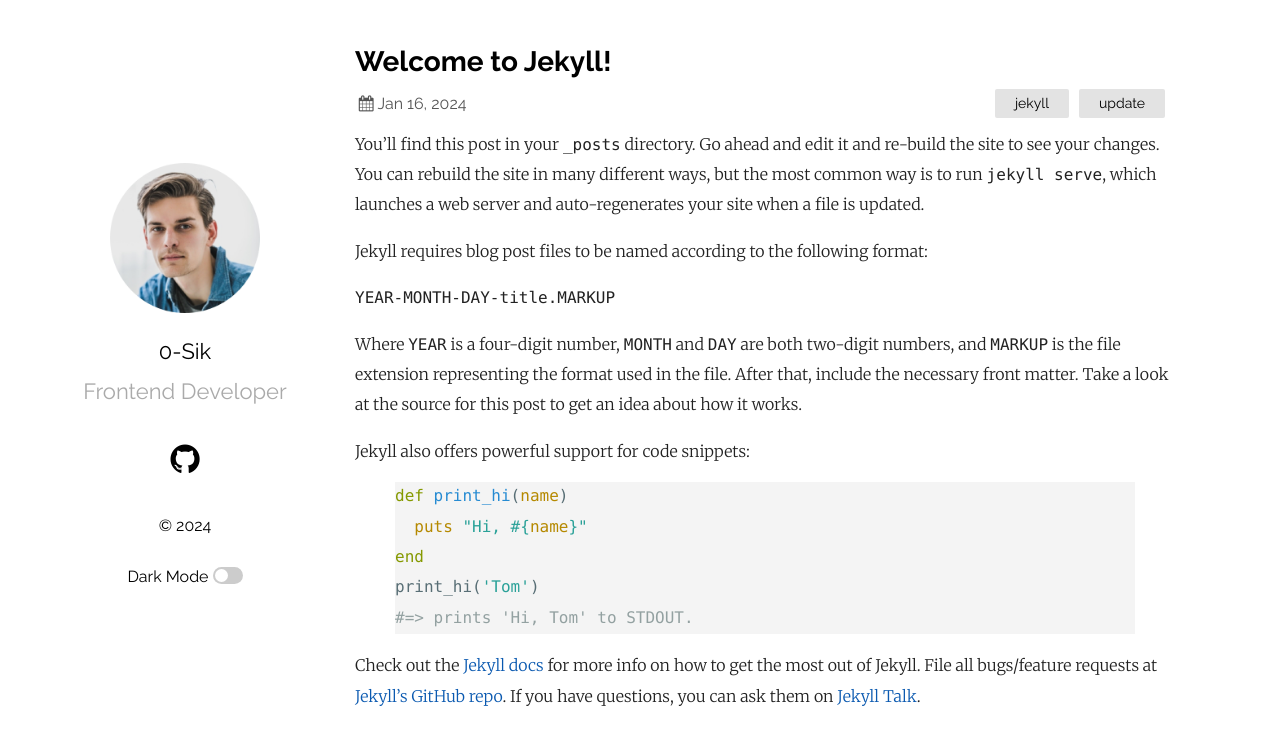
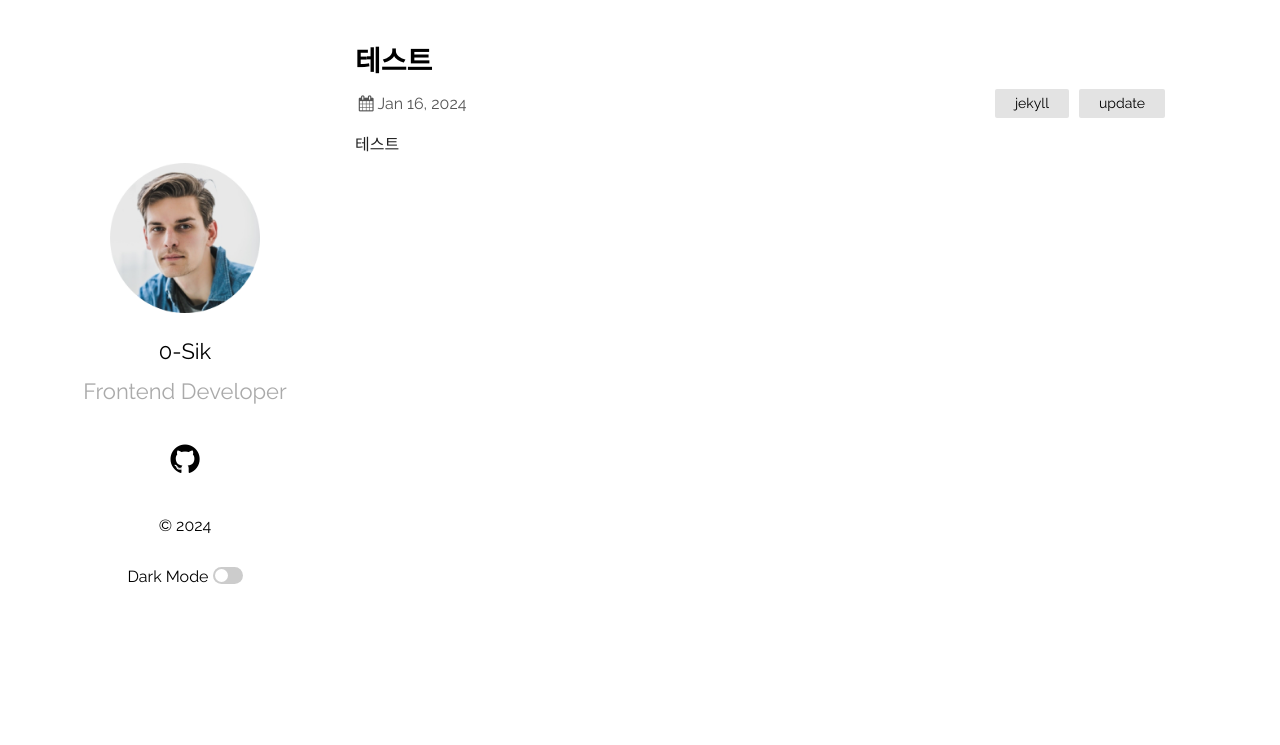
Before and after one commit to yunyoungsik/yunyoungsik.github.io, a Jekyll site: the page built from _posts/2024-01-16-welcome-to-jekyll.markdown, in a window 1280 px wide. Shown: the top 745 px of the page. Built offline with Jekyll 4.4.1, drawn with Linux system fonts in a browser that asks for light colours.

Commit message:
Update 2024-01-16-welcome-to-jekyll.markdown

```diff
--- a/_posts/2024-01-16-welcome-to-jekyll.markdown
+++ b/_posts/2024-01-16-welcome-to-jekyll.markdown
@@ -1,29 +1,8 @@
 ---
 layout: post
-title:  "Welcome to Jekyll!"
-date:   2024-01-16 15:47:24 +0900
+title: 테스트
+date: '2024-01-16 15:47:24 +0900'
 categories: jekyll update
+published: true
 ---
-You’ll find this post in your `_posts` directory. Go ahead and edit it and re-build the site to see your changes. You can rebuild the site in many different ways, but the most common way is to run `jekyll serve`, which launches a web server and auto-regenerates your site when a file is updated.
-
-Jekyll requires blog post files to be named according to the following format:
-
-`YEAR-MONTH-DAY-title.MARKUP`
-
-Where `YEAR` is a four-digit number, `MONTH` and `DAY` are both two-digit numbers, and `MARKUP` is the file extension representing the format used in the file. After that, include the necessary front matter. Take a look at the source for this post to get an idea about how it works.
-
-Jekyll also offers powerful support for code snippets:
-
-{% highlight ruby %}
-def print_hi(name)
-  puts "Hi, #{name}"
-end
-print_hi('Tom')
-#=> prints 'Hi, Tom' to STDOUT.
-{% endhighlight %}
-
-Check out the [Jekyll docs][jekyll-docs] for more info on how to get the most out of Jekyll. File all bugs/feature requests at [Jekyll’s GitHub repo][jekyll-gh]. If you have questions, you can ask them on [Jekyll Talk][jekyll-talk].
-
-[jekyll-docs]: https://jekyllrb.com/docs/home
-[jekyll-gh]:   https://github.com/jekyll/jekyll
-[jekyll-talk]: https://talk.jekyllrb.com/
+테스트
```
